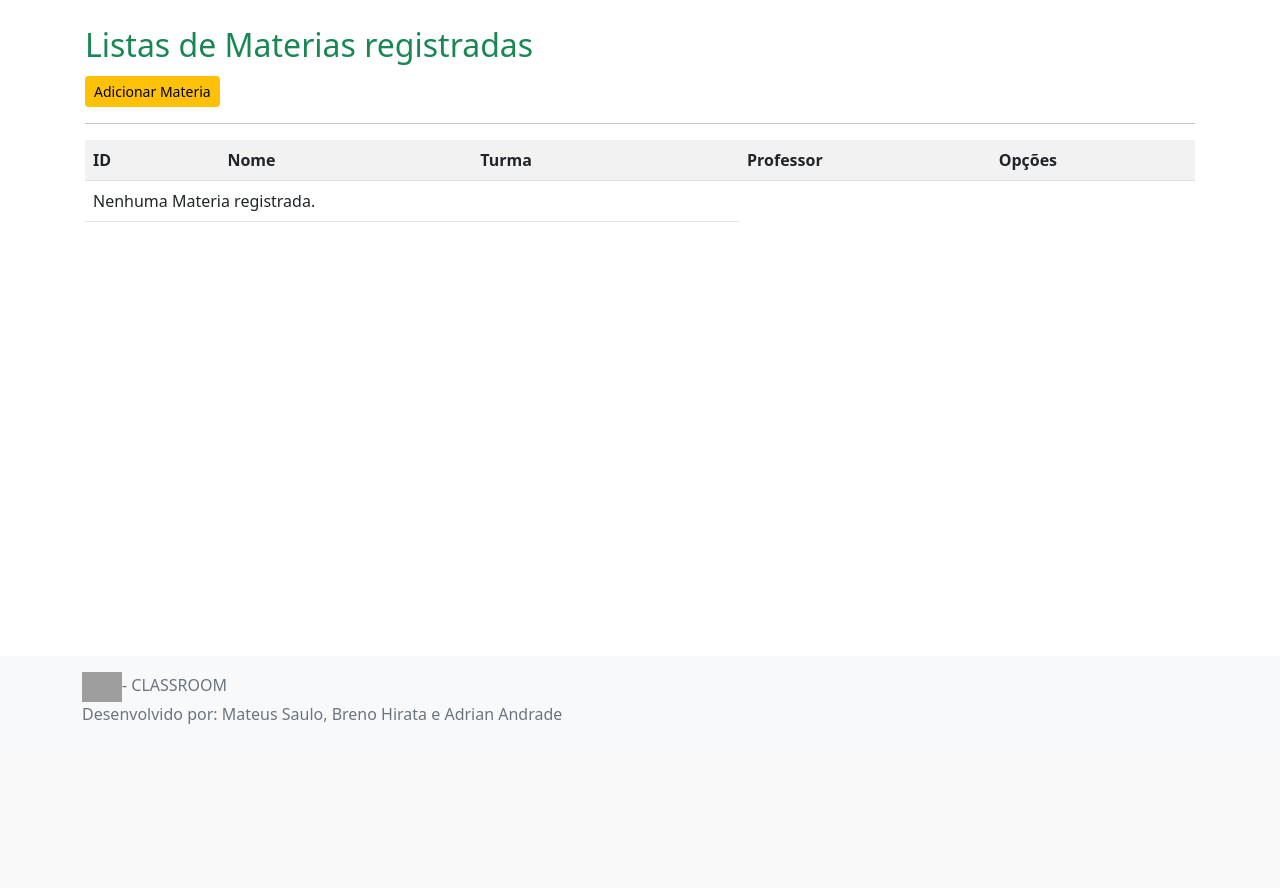
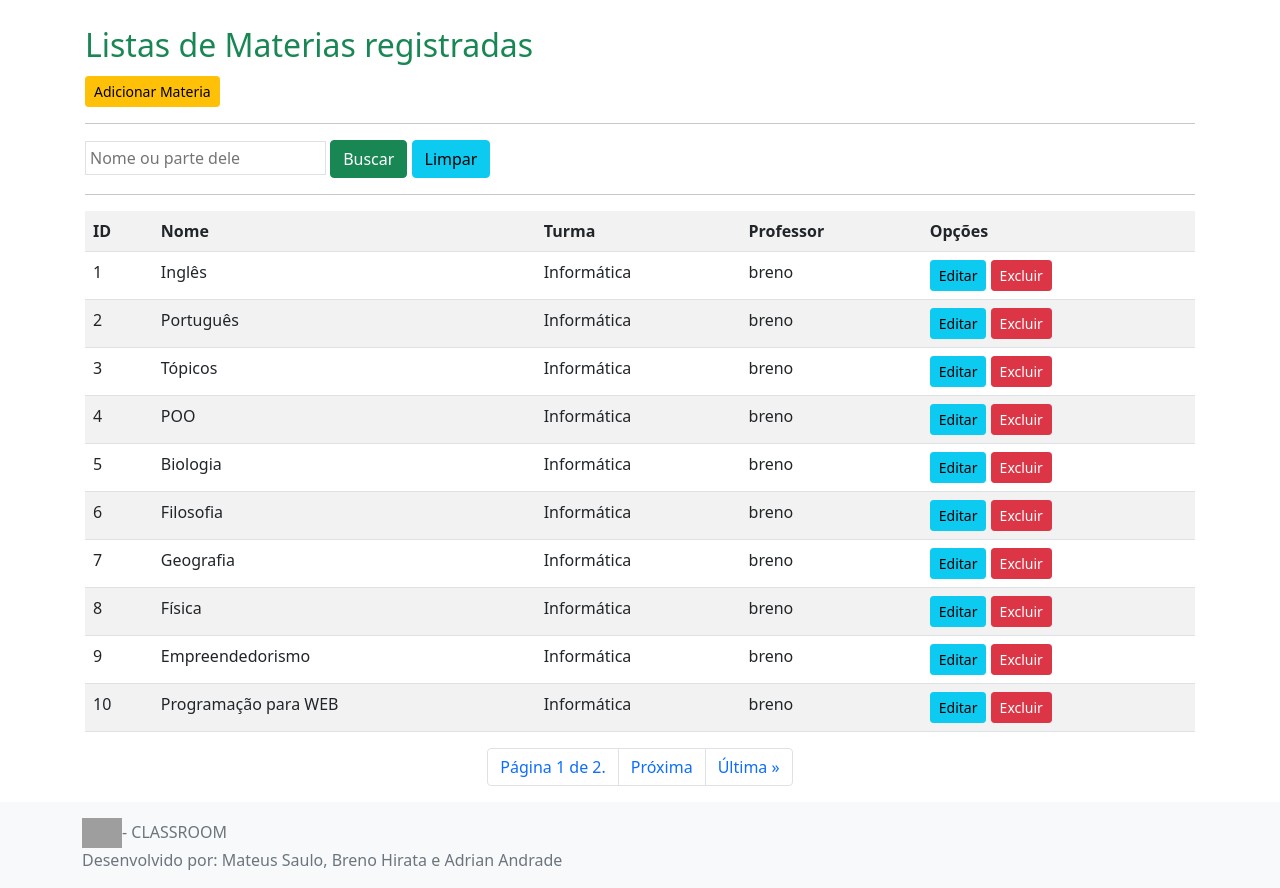
Before and after one commit to arraes777/ProjetoBlog, a Django app: page /listar/materia/ in a window 1280 px wide. Shown: the part 58-946 px from the top of the page. Before the commit the page ends 782 px from the top, so only its background shows below. Run offline with Django 3.2, Linux system fonts and the light colour scheme; a user stored in the database is signed in; data comes from the database, SQL or seed files in the repository; both versions use the stored data as it was after the commit; some libraries are stand-ins or nearby versions; grey boxes are pictures that could not be loaded.

Commit message:
Projeto Finalizado

```diff
--- a/cadastros/models.py
+++ b/cadastros/models.py
@@ -49,7 +49,7 @@ class Perfil_professor(models.Model):
     professor = models.OneToOneField(User, on_delete=models.CASCADE)
 
     def __str__(self):
-        return "{} ({})".format(self.nome_completo, self.idade, self.titulacao)
+        return "{} ({})".format(self.nome_completo, self.cpf, self.idade, self.titulacao)
 
 
 class Perfil_aluno(models.Model):
@@ -62,4 +62,4 @@ class Perfil_aluno(models.Model):
 
 
     def __str__(self):
-        return "{} ({})".format(self.nome_completo, self.turma, self.idade)
+        return "{} ({})".format(self.nome_completo, self.cpf, self.turma, self.idade)
--- a/cadastros/templates/cadastros/listas/materia.html
+++ b/cadastros/templates/cadastros/listas/materia.html
@@ -10,6 +10,19 @@
 <a href="{% url 'cadastrar-materia' %}" class="btn btn-warning btn-sm">Adicionar Materia</a>
 
 <hr>
+
+<form action="?" method="GET">
+
+    <input type="text" name="nome" id="" value="{{ request.GET.nome }}" class="p-1 border" autocomplete="off" placeholder="Nome ou parte dele">
+
+    <button type="submit" class="btn btn-success">Buscar</button>
+
+    <a href="{% url 'listar-materia' %}" class="btn btn-info">Limpar</a>
+
+</form>
+
+<hr>
+
 <div class="table-responsive">
     <table class="table table-striped">
         <tr>
@@ -42,5 +55,39 @@
         {% endfor %}
 
     </table>
+
+    <ul class="pagination justify-content-center">
+
+        {% if page_obj.has_previous %}
+
+
+        {% if request.GET.nome %}
+        <li class="page-item"><a class="page-link" href="?page=1&nome={{request.GET.nome}}">&laquo; Primeira</a></li>
+        <li class="page-item"><a class="page-link" href="?page={{ page_obj.previous_page_number }}&nome={{request.GET.nome}}">Anterior</a></li>
+        {% else %}
+        <li class="page-item"><a class="page-link" href="?page=1">&laquo; Primeira</a></li>
+        <li class="page-item"><a class="page-link" href="?page={{ page_obj.previous_page_number }}">Anterior</a></li>
+        {% endif %}
+
+        {% endif %}
+
+        <li class="page-item">
+            <span class="page-link">Página {{ page_obj.number }} de {{ page_obj.paginator.num_pages }}.</span>
+        </li>
+
+        {% if page_obj.has_next %}
+        {% if request.GET.nome %}
+        <li class="page-item"><a class="page-link"
+                href="?page={{ page_obj.next_page_number }}&nome={{request.GET.nome}}">Próxima</a></li>
+        <li class="page-item"><a class="page-link"
+                href="?page={{ page_obj.paginator.num_pages }}&nome={{request.GET.nome}}">Última &raquo;</a></li>
+        {% else %}
+        <li class="page-item"><a class="page-link" href="?page={{ page_obj.next_page_number }}">Próxima</a></li>
+        <li class="page-item"><a class="page-link" href="?page={{ page_obj.paginator.num_pages }}">Última &raquo;</a></li>
+        {% endif %}
+        {% endif %}
+
+    </ul>
+
 </div>
 {% endblock %}
--- a/cadastros/templates/cadastros/listas/perfil_prof.html
+++ b/cadastros/templates/cadastros/listas/perfil_prof.html
@@ -15,6 +15,7 @@
         <tr>
             <th>ID</th>
             <th>Nome</th>
+            <th>CPF</th>
             <th>Idade</th>
             <th>Titulação</th>
             <th>Opções</th>
@@ -24,6 +25,7 @@
         <tr>
             <td>{{ perfil_prof.pk }}</td>
             <td>{{ perfil_prof.nome }}</td>
+            <td>{{ perfil_prof.cpf}}</td>
             <td>{{ perfil_prof.idade }}</td>
             <td>{{ perfil_prof.titulacao }}</td>
 
--- a/cadastros/views.py
+++ b/cadastros/views.py
@@ -231,7 +231,7 @@ class Perfil_alunoUpdate(GroupRequiredMixin, LoginRequiredMixin, UpdateView):
 
 class AtividadeDelete(GroupRequiredMixin, LoginRequiredMixin, DeleteView):
     login_url = reverse_lazy('login')
-    group_required = u"Administrador"
+    group_required = ["Docente"]
     model = Atividade
     template_name = 'cadastros/form-excluir.html'
     success_url = reverse_lazy('index')
@@ -357,10 +357,21 @@ class MateriaList(LoginRequiredMixin, ListView):
     login_url = reverse_lazy('login')
     model = Materia
     template_name = 'cadastros/listas/materia.html'
+    paginate_by = 10
 
     def get_queryset(self):
         self.object_list = Materia.objects.filter(usuario=self.request.user)
         return self.object_list
+
+    def get_queryset(self):
+
+        txt_nome = self.request.GET.get('nome')
+
+        if txt_nome:
+            materias = Materia.objects.filter(nome__icontains=txt_nome)
+        else:
+            materias = Materia.objects.all()
+        return materias
 
 
 class Perfil_professorList(LoginRequiredMixin, ListView):
--- a/paginas/templates/paginas/modelo.html
+++ b/paginas/templates/paginas/modelo.html
@@ -18,6 +18,10 @@
 
     <!-- Bootstrap core CSS -->
     <link href="{% static 'css/bootstrap.css' %}" rel="stylesheet">
+
+    <!-- Importação datatables-->
+    <link rel="stylesheet" type="text/css" href="https://cdn.datatables.net/v/bs5/dt-1.11.4/datatables.min.css" />
+
 
 
     <style>
@@ -69,8 +73,7 @@
                                 <li><a class="dropdown-item" href="{% url 'cadastrar-curso' %}">Cursos</a></li>
                                 <li><a class="dropdown-item" href="{% url 'cadastrar-turma' %}">Turmas</a></li>
                                 <li><a class="dropdown-item" href="{% url 'cadastrar-materia' %}">Materias</a></li>
-                                <li><a class="dropdown-item" href="{% url 'cadastrar-perfil_prof' %}">Perfil Professor</a></li>
-                                <li><a class="dropdown-item" href="{% url 'cadastrar-perfil_aluno' %}">Perfil Aluno</a></li>
+
                             </ul>
                         </li>
                         {% endif %}
@@ -88,8 +91,8 @@
                                 <li><a class="dropdown-item" href="{% url 'listar-materia' %}">Materias</a></li>
 
 
-                                <li><a class="dropdown-item" href="{% url 'listar-perfil_prof' %}">Perfil Professor</a></li>
-                                <li><a class="dropdown-item" href="{% url 'listar-perfil_aluno' %}">Perfil Aluno</a></li>
+                                <!--<li><a class="dropdown-item" href="{% url 'listar-perfil_prof' %}">Perfil Professor</a></li>
+                                <li><a class="dropdown-item" href="{% url 'listar-perfil_aluno' %}">Perfil Aluno</a></li>-->
 
 
                             </ul>
@@ -179,6 +182,8 @@
 
     <script src="{% static 'jss/jquery-3.6.0.js' %}"></script>
     <script src="{% static 'jss/bootstrap.js' %}"></script>
+    <script src="{% static 'jss/jquery-3.6.0.min.js' %}"></script>
+    <script type="text/javascript" src="https://cdn.datatables.net/v/bs5/dt-1.11.4/datatables.min.js"></script>
 
 </body>
 
```
Also changed, not shown: cadastros/templates/cadastros/listas/atividade.html (+18 -2 lines), paginas/templates/paginas/index.html (+6 -3 lines), cadastros/migrations/0005_auto_20220211_0932.py (added), db.sqlite3, static/img/educacao.jfif (added), static/img/educacao.png (added), 2 other files.
